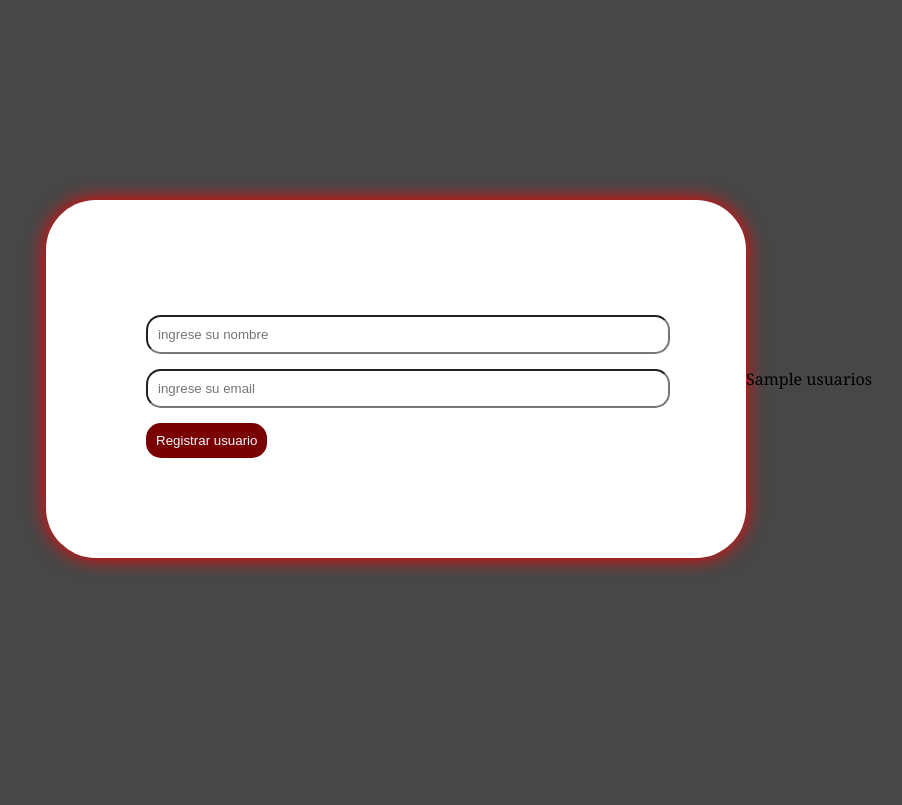
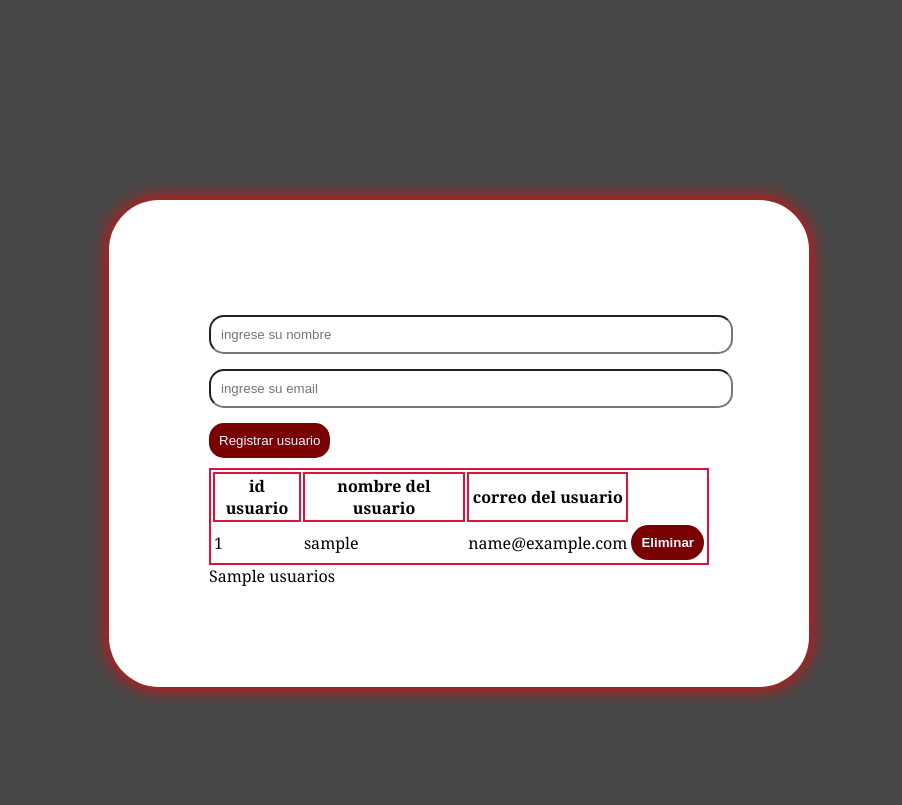
Before and after one commit to alejandro314/CRUD, a Flask app: template templates/registro.html in a window 1280 px wide. Shown: the top 805 px of the page, without its empty margins (181-1083 px from the left). Before the commit the page ends 572 px from the top, so only its background shows below. Run offline with Flask 3, Linux system fonts and the light colour scheme; the template is opened without the code that fills it: most values are stand-ins (such as "Sample title", 1, 10 or a date in 2020).

Commit message:
actualizacion de la clase crud 15/05/2025

```diff
--- a/main.py
+++ b/main.py
@@ -1,20 +1,36 @@
 
-from flask import Flask, render_template, request, url_for
+from flask import Flask, render_template, request, url_for, redirect
 
 app = Flask(__name__)
 
 usuarios =[]
 
-
+id_contador =1
 
 
 @app.route("/", methods=["GET","POST"])
 def crud():
-    nombre = request.form.get("nombre")
-    email = request.form.get("email")
-    usuarios.append({"username":nombre,"email":email})
+    global id_contador
 
-    return render_template("registro.html", usuarios = usuarios)
+    if request.method=="POST": #si accedemos a la ruta con datos en el formulario
+        nombre = request.form.get("nombre")
+        email = request.form.get("email")
+        usuarios.append({"id":id_contador,"username":nombre,"email":email})#insertando usuario
+        id_contador+=1
+        return redirect(url_for("crud"))
+
+    id_eliminar=request.args.get("borrar") #siempre queda como texto
+    if id_eliminar:  #si me entregan una id a eliminar
+        #TODO: Eliminar el usuario con el id del parametro de la lista
+        for item in usuarios:
+            if str(item['id'])==id_eliminar:
+                usuarios.remove(item)
+                break
+        return redirect(url_for("crud"))  #llamar al nombre de la funcion
+
+
+
+    return render_template("registro.html", usuarios = usuarios) #lista que entregamos al html
 
 
 
--- a/static/style.css
+++ b/static/style.css
@@ -27,7 +27,16 @@ form input{
     border-radius: 15px;
 
 }
-button{
+table,th{
+    margin-top: 10px;
+    border: 2px solid crimson;
+}
+a{
+    text-decoration: none;
+    color: aliceblue;
+    font-weight: bold;
+}
+.button_enviar{
     padding: 10px;
     background-color: rgb(121, 1, 1);
     margin-top: 15px;
@@ -36,3 +45,13 @@ button{
     color: aliceblue;
     cursor: pointer;
 }
+.boton_borrar{
+      padding: 10px;
+      background-color: rgb(121, 1, 1);
+      text-decoration: none;
+      border: none;
+      border-radius: 20px;
+      color: rgb(255, 255, 255);
+      cursor: pointer;
+
+}
--- a/templates/registro.html
+++ b/templates/registro.html
@@ -9,17 +9,32 @@
 <body>
     <div class="section">
         <form method="post">
-            <input type="texto" name="nombre"  placeholder="ingrese su nombre">
+            <input type="texto" name="nombre"  placeholder="ingrese su nombre" required>
 
-            <input type="email" name="email"  placeholder="ingrese su email">
-            <button type="submit">Registrar usuario </button>
+            <input type="email" name="email"  placeholder="ingrese su email" required>
+            <button class="button_enviar">Registrar usuario </button>
 
 
 
 
 
         </form>
+          <table>
+            <tr> <th> id usuario </th> <th> nombre del usuario </th> <th> correo del usuario </th> </tr>
+            {%  for persona in usuarios %}
+            <tr>
+                <td> {{persona. id }}            </td>
+                <td> {{persona. username }}      </td>
+                <td> {{persona. email }}         </td>
+                <td> <button class="boton_borrar"> <a href="/?borrar={{ persona.id}}">Eliminar</a> </button> </td>
+
+
+            </tr>
+
+            {%  endfor  %}
+          </table>
+          {{  usuarios }}
     </div>
-    {{usuarios}}
+
 </body>
 </html>
```
